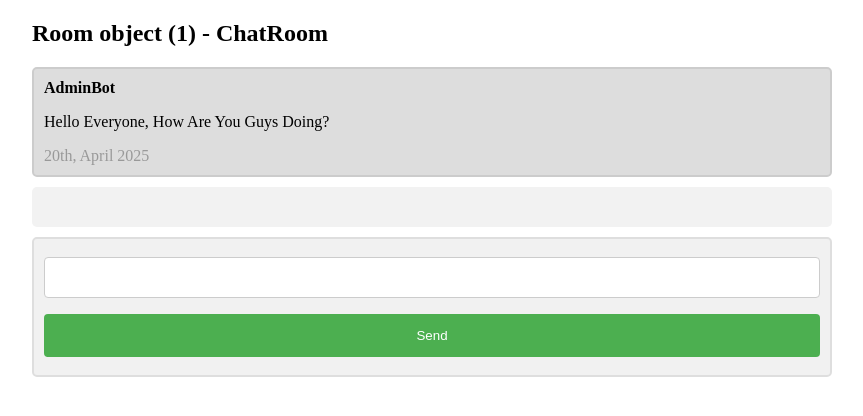
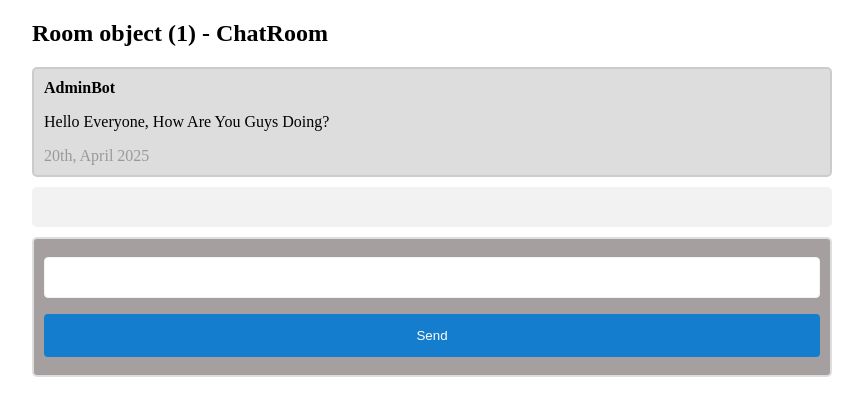
Before and after one commit to MoeYazdii/ChatRoom, a Django app: template templates/room.html in a window 1280 px wide. Shown: the top 416 px of the page, without its empty margins (208-1071 px from the left). Run offline with Django 5.2, Linux system fonts and the light colour scheme; the template is opened without the code that fills it: values that come from a table or form of the project are taken from there, others are empty; data comes from the database, SQL or seed files in the repository; both versions use the stored data as it was after the commit; parts of the project's set-up code (start-up, migrations or seed data) failed here and were passed over; some libraries are stand-ins or nearby versions.

Commit message:
Fix Some Bugs and Add some animation for the room section

```diff
--- a/Chatapp/views.py
+++ b/Chatapp/views.py
@@ -1,6 +1,7 @@
 from django.shortcuts import render, redirect
 from Chatapp.models import Room, Message
 from django.http import HttpResponse, JsonResponse
+import random
 # Create your views here
 
 
@@ -21,13 +22,27 @@ def room(request, room):
 def checkview(request):
     room = request.POST['room_name']
     username = request.POST['username']
+    default_Rand = str(random.randint(0, 999))
+    # create a public room at the first
 
-    if Room.objects.filter(name=room).exists():
-        return redirect('/'+room+'/?username='+username)
+    if not room and not username:
+        return redirect(f'/Public/?username={'user'+default_Rand}')
+    elif not room:
+        return redirect(f'/Public/?username={username}')
+    elif not username:
+        if Room.objects.filter(name=room).exists():
+            return redirect(f'/{room}/?username={'user'+default_Rand}')
+        else:
+            new_room = Room.objects.create(name=room)
+            new_room.save()
+            return redirect(f'/{room}/?username={'user'+default_Rand}')
     else:
-        new_room = Room.objects.create(name=room)
-        new_room.save()
-        return redirect('/'+room+'/?username='+username)
+        if Room.objects.filter(name=room).exists():
+            return redirect(f'/{room}/?username={username}')
+        else:
+            new_room = Room.objects.create(name=room)
+            new_room.save()
+            return redirect(f'/{room}/?username={username}')
 
 
 def send(request):
--- a/static/home_style.css
+++ b/static/home_style.css
@@ -6,7 +6,7 @@ body {
 
 .container {
   border: 2px solid #dedede;
-  background-color: #f1f1f1;
+  background-color: #f2f2f2;
   border-radius: 5px;
   padding: 10px;
   margin: 10px 0;
@@ -60,7 +60,7 @@ select {
 
 input[type="submit"] {
   width: 100%;
-  background-color: #4caf50;
+  background-color: #0b76c8;
   color: white;
   padding: 14px 20px;
   margin: 8px 0;
@@ -70,7 +70,7 @@ input[type="submit"] {
 }
 
 input[type="submit"]:hover {
-  background-color: #45a049;
+  background-color: #073f6a;
 }
 
 div {
--- a/static/room_style.css
+++ b/static/room_style.css
@@ -3,10 +3,13 @@ body {
   max-width: 800px;
   padding: 0 20px;
 }
+html {
+  scroll-behavior: smooth;
+}
 
 .container {
   border: 2px solid #dedede;
-  background-color: #f1f1f1;
+  background-color: #a59f9f;
   border-radius: 5px;
   padding: 10px;
   margin: 10px 0;
@@ -53,14 +56,14 @@ select {
   padding: 12px 20px;
   margin: 8px 0;
   display: inline-block;
-  border: 1px solid #ccc;
+  border: 1px solid #f2f2f2;
   border-radius: 4px;
   box-sizing: border-box;
 }
 
 input[type="submit"] {
   width: 100%;
-  background-color: #4caf50;
+  background-color: #147dcd;
   color: white;
   padding: 14px 20px;
   margin: 8px 0;
@@ -70,7 +73,7 @@ input[type="submit"] {
 }
 
 input[type="submit"]:hover {
-  background-color: #45a049;
+  background-color: #147dcd;
 }
 
 div {
--- a/templates/room.html
+++ b/templates/room.html
@@ -48,7 +48,7 @@
               alert("An error occured");
             },
           });
-        }, 1000);
+        }, 1500);
       });
     </script>
 
@@ -92,5 +92,44 @@
         document.getElementById("message").value = "";
       });
     </script>
+
+
+
+    <script>
+      const scrollToBottom = () => {
+        // Scroll smoothly to the bottom
+        window.scrollTo({
+          top: document.body.scrollHeight,
+          behavior: "smooth",
+        });
+      };
+
+      const isNearBottom = () => {
+        return (
+          window.innerHeight + window.scrollY >=
+          document.body.scrollHeight - 100
+        );
+      };
+
+      // Scroll to the bottom after a 2-second delay, then delay scroll by 1 second
+      window.onload = function () {
+        setTimeout(() => {
+          setTimeout(scrollToBottom, 1000); // 1-second delay for smooth scrolling
+        }, 2000); // 2-second initial delay
+      };
+
+      // Auto-scroll when new content is added
+      const observer = new MutationObserver(() => {
+        if (isNearBottom()) {
+          scrollToBottom();
+        }
+      });
+
+      // Observe changes in the body to auto-scroll when new content appears
+      observer.observe(document.body, {
+        childList: true,
+        subtree: true,
+      });
+    </script>
   </body>
 </html>
```
Also changed, not shown: db.sqlite3.
